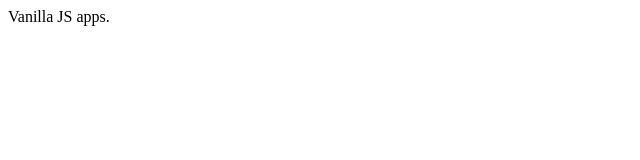
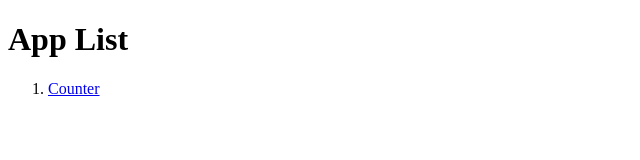
Before and after one commit to exemplar-codes/assorted-vanilla-js-apps, a plain HTML site: page index.html in a window 1280 px wide. Shown: the whole page, without its empty margins (0-640 px from the left). Drawn offline with Linux system fonts and the light colour scheme.

Commit message:
Add counter to index.html

```diff
--- a/index.html
+++ b/index.html
@@ -7,6 +7,9 @@
     <title>Apps</title>
 </head>
 <body>
-    Vanilla JS apps.
+    <h1>App List</h1>
+    <ol>
+        <li><a href="./Apps/Counter/main.html">Counter</a></li>
+    </ol>
 </body>
 </html>
```
